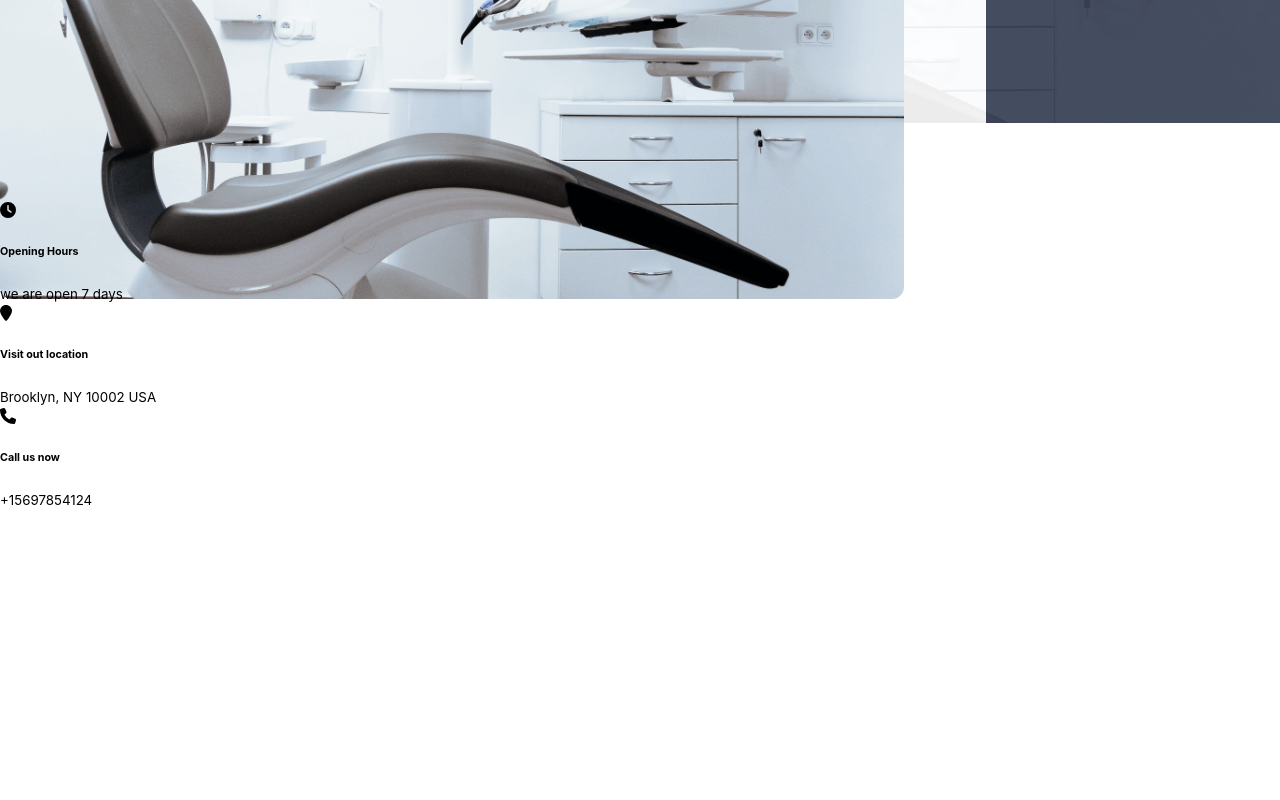
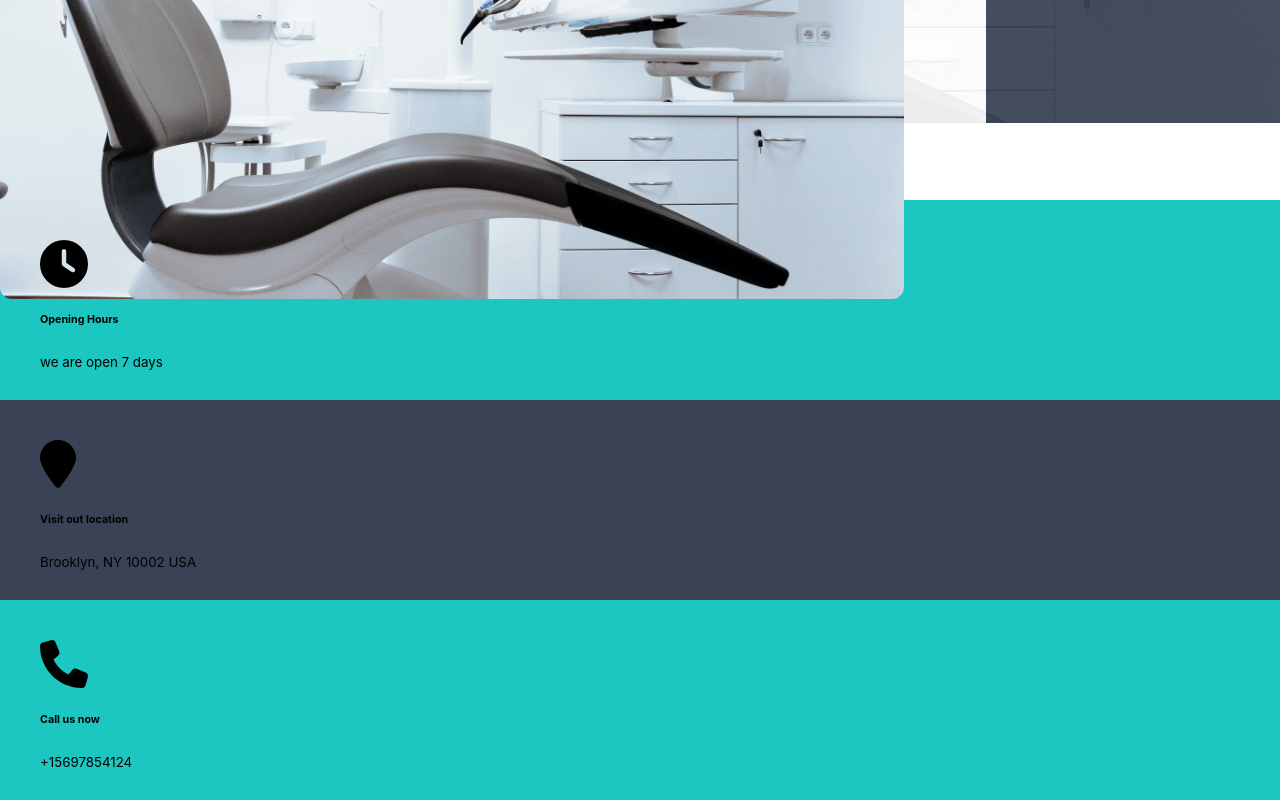
Before and after one commit to mdsalauddinahmed/doctor-portal, a React (Create React App) app: page / in a window 1280 px wide. Shown: the part 577-1377 px from the top of the page. Before the commit the page ends 1086 px from the top, so only its background shows below. Built offline with nearby package versions, Linux system fonts and the light colour scheme; the HTML template or start-up script is replaced by a standard one.

Commit message:
business card added

```diff
--- a/src/components/Home/InfoCard/InfoCard.js
+++ b/src/components/Home/InfoCard/InfoCard.js
@@ -1,17 +1,23 @@
 import React from 'react';
 import { FontAwesomeIcon } from '@fortawesome/react-fontawesome'
+import './info.css'
 
 const InfoCard = ({info}) => {
     return (
-        <div className='col-md-4'>
+        <div className='col-md-4 text-white'>
+            <div className={`d-flex justify-content-center info-container info-${info.background}`}>
+
             <div>
-            <FontAwesomeIcon icon={info.icon}></FontAwesomeIcon>
+            <FontAwesomeIcon className='info-icons' icon={info.icon}></FontAwesomeIcon>
             </div>
             <div>
                 <h6>{info.title}</h6>
                 <small>{info.description}</small>
             </div>
 
+            </div>
+
+
         </div>
     );
 };
--- /dev/null
+++ b/src/components/Home/InfoCard/info.css
@@ -0,0 +1,13 @@
+.info-primary{
+  background-color: #1CC7C1;
+}
+.info-dark{
+  background-color:#3a4256;
+}
+.info-container{
+    padding: 40px;
+    height: 120px;
+}
+.info-icons{
+    font-size: 3em;
+}
```
